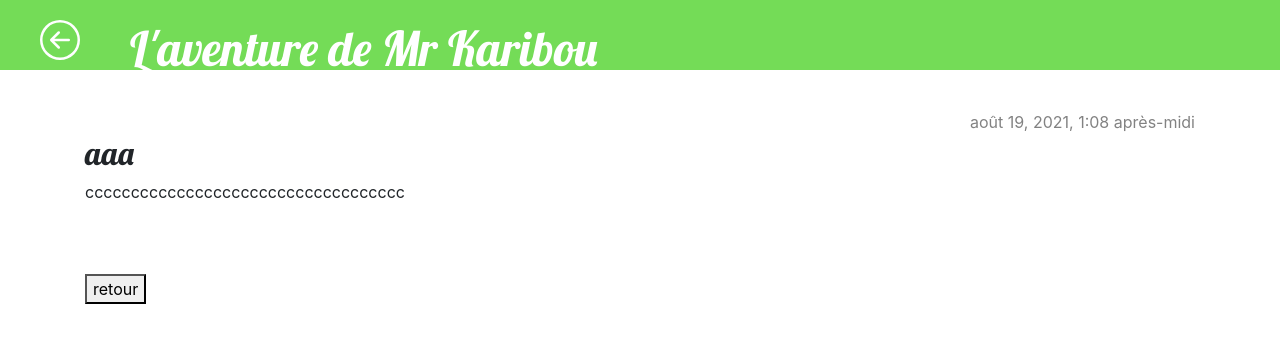
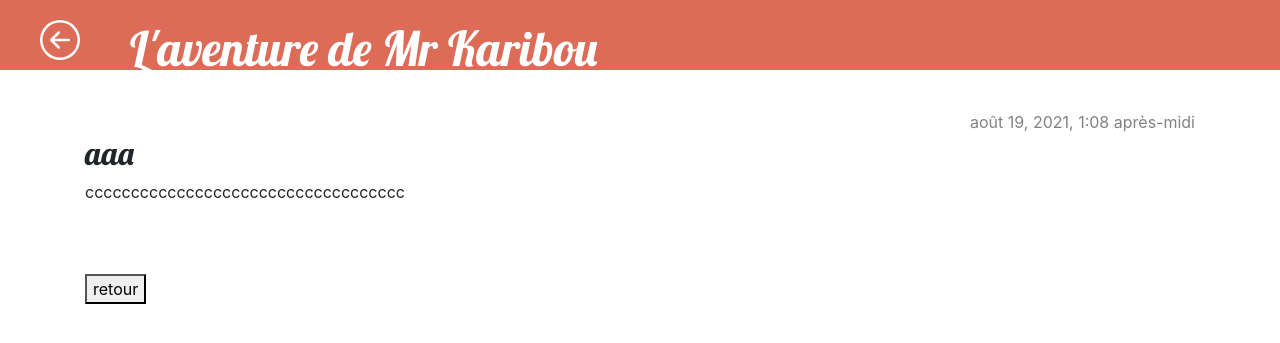
Before and after one commit to karibou12/mon-nouveau-blog, a Django app: page /blog/post/2/ in a window 1280 px wide. Shown: the top 343 px of the page. Run offline with Django 3.2, Linux system fonts and the light colour scheme; data comes from the database, SQL or seed files in the repository.

Commit message:
modif static

```diff
--- a/blog/static/css/blog.css
+++ b/blog/static/css/blog.css
@@ -1,5 +1,5 @@
 .page-header {
-  background-color: #74dc57;
+  background-color: #dc6c57;
   margin-top: 0;
   margin-bottom: 40px;
   padding: 20px 20px 20px 40px;
--- a/blog/static/css/blog.scss
+++ b/blog/static/css/blog.scss
@@ -1,7 +1,5 @@
 .page-header {
-    background-color: #74dc57;
-    //background-color: #dc6c57;
-
+    background-color: #dc6c57;
     margin-top: 0;
     margin-bottom: 40px;
     padding: 20px 20px 20px 40px;
```
Also changed, not shown: 1 other file.
